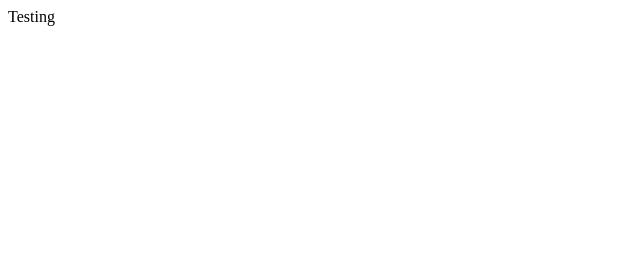
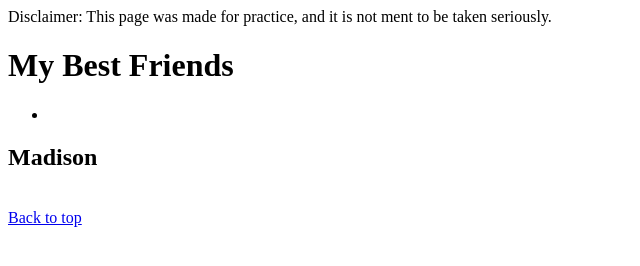
Before and after one commit to IncertUsernameHere/friends-bio, a plain HTML site: page index.html in a window 1280 px wide. Shown: the whole page, without its empty margins (0-640 px from the left). Drawn offline with Linux system fonts and the light colour scheme.

```diff
--- a/index.html
+++ b/index.html
@@ -5,6 +5,23 @@
 	<title>Friends Biography</title>
 </head>
 <body>
-	<header>Testing</header>
+	<header>
+		Disclaimer: This page was made for practice, and it is not ment to be taken seriously.
+		<h1 id="top">My Best Friends</h1>
+		<ul>
+			<!-- List of friends pages -->
+			<li><a href="#section madison"></a></li>
+		</ul>
+	</header>
+	<section id="section madison">
+		<h2>Madison</h2>
+		<div>
+			<img src=" ">
+		</div>
+	</section>
+	<footer>
+		<a href="#top"><div>Back to top</div></a>
+	</footer>
+
 </body>
 </html>
```
Also changed, not shown: Screen Shot 2021-06-15 at 8.09.03 PM.png (added).
